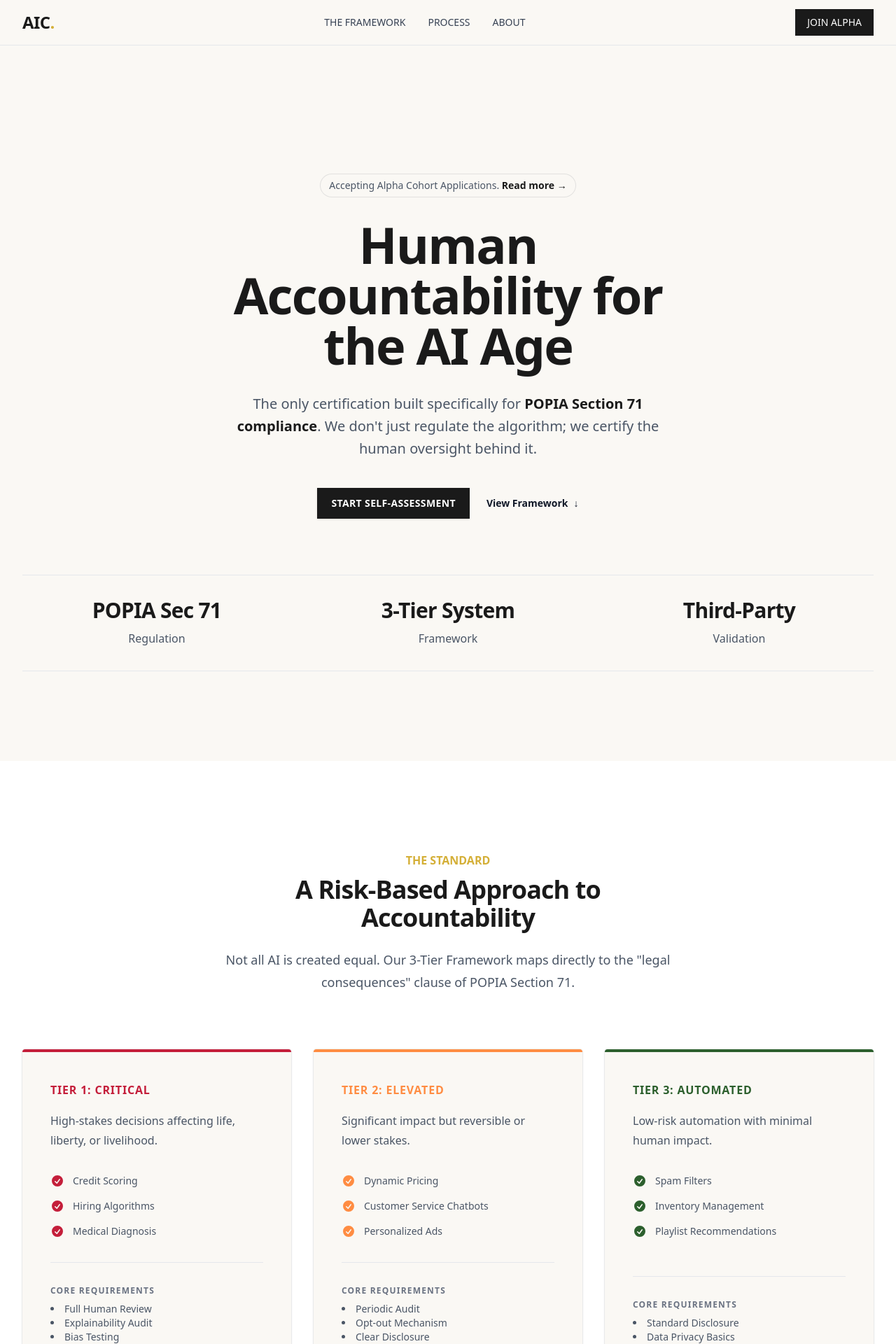
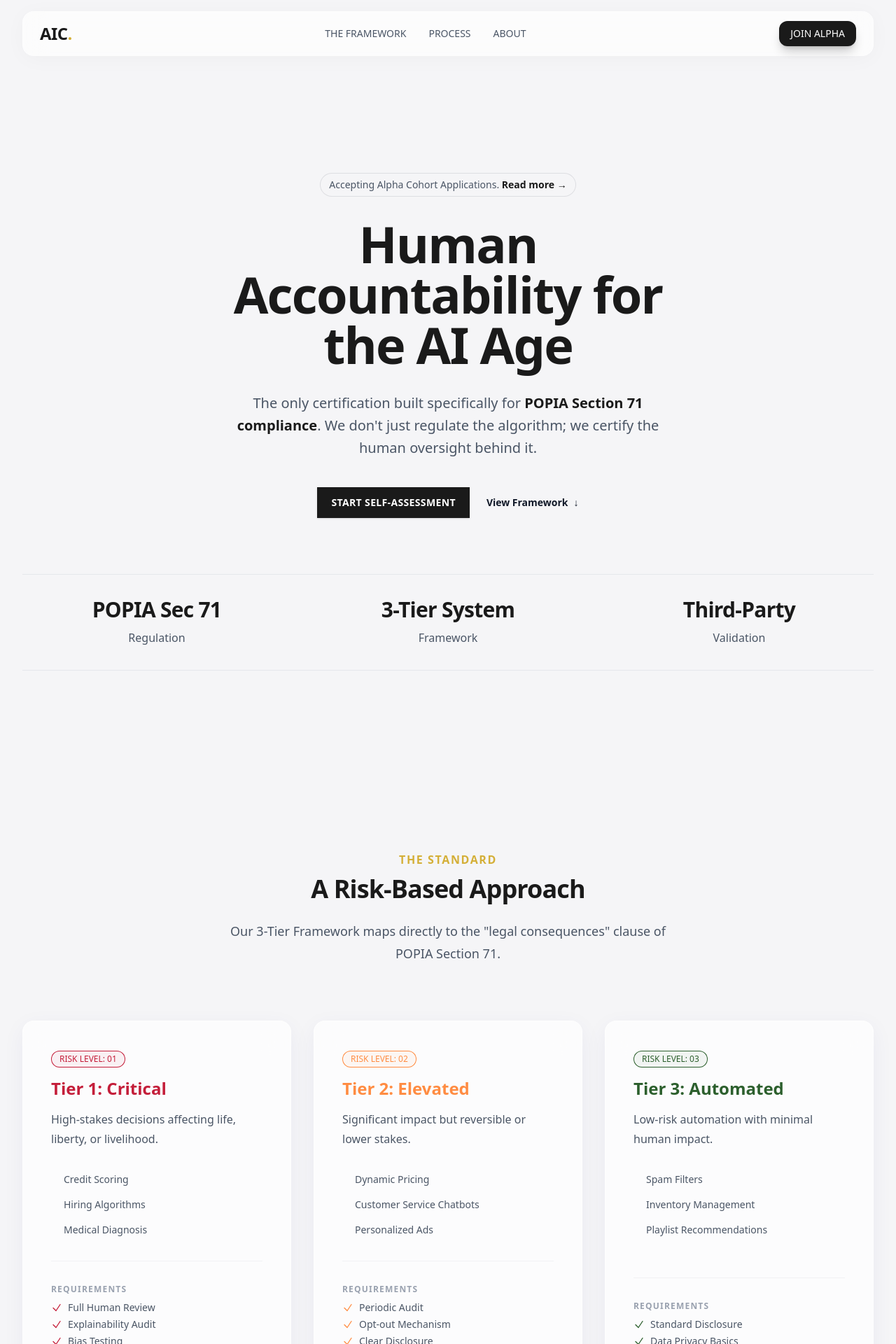
Before and after one commit to z-wilken/aic-platform, a Next.js app in the folder apps/web/: page / in a window 1280 px wide. Shown: the top 1920 px of the page at 70% size. Built offline with nearby package versions, Linux system fonts and the light colour scheme.

Commit message:
style: implement glassmorphism aesthetic (Apple-like transparency)

```diff
--- a/apps/web/app/components/Navbar.tsx
+++ b/apps/web/app/components/Navbar.tsx
@@ -2,28 +2,28 @@ import Link from 'next/link';
 
 export default function Navbar() {
   return (
-    <nav className="sticky top-0 z-50 w-full border-b border-gray-200 bg-aic-bg/95 backdrop-blur-sm">
-      <div className="mx-auto flex h-16 max-w-7xl items-center justify-between px-4 sm:px-6 lg:px-8">
+    <nav className="sticky top-4 z-50 w-full px-4 sm:px-6 lg:px-8">
+      <div className="mx-auto max-w-7xl glass rounded-2xl flex h-16 items-center justify-between px-6 transition-all duration-300 hover:shadow-lg">
         <div className="flex items-center">
           <Link href="/" className="font-serif text-2xl font-bold tracking-tight text-aic-black">
             AIC<span className="text-aic-gold">.</span>
           </Link>
         </div>
         <div className="hidden md:flex md:items-center md:space-x-8">
-          <Link href="#framework" className="font-mono text-sm font-medium text-gray-700 hover:text-aic-black">
+          <Link href="#framework" className="font-mono text-sm font-medium text-gray-600 hover:text-aic-black transition-colors">
             THE FRAMEWORK
           </Link>
-          <Link href="#process" className="font-mono text-sm font-medium text-gray-700 hover:text-aic-black">
+          <Link href="#process" className="font-mono text-sm font-medium text-gray-600 hover:text-aic-black transition-colors">
             PROCESS
           </Link>
-          <Link href="#about" className="font-mono text-sm font-medium text-gray-700 hover:text-aic-black">
+          <Link href="#about" className="font-mono text-sm font-medium text-gray-600 hover:text-aic-black transition-colors">
             ABOUT
           </Link>
         </div>
         <div className="flex items-center">
           <Link
             href="/alpha"
-            className="rounded-none border border-aic-black bg-aic-black px-4 py-2 font-mono text-sm font-medium text-white transition hover:bg-transparent hover:text-aic-black"
+            className="rounded-xl bg-aic-black px-4 py-2 font-mono text-sm font-medium text-white shadow-lg shadow-black/20 transition-transform hover:scale-105 active:scale-95"
           >
             JOIN ALPHA
           </Link>
--- a/apps/web/app/components/TierFramework.tsx
+++ b/apps/web/app/components/TierFramework.tsx
@@ -3,9 +3,9 @@ export default function TierFramework() {
     {
       id: 1,
       name: 'Tier 1: Critical',
-      color: 'aic-red',
-      borderColor: 'border-aic-red',
-      bgColor: 'bg-aic-red',
+      color: 'text-aic-red',
+      borderColor: 'border-aic-red/20',
+      bgColor: 'bg-aic-red/5',
       description: 'High-stakes decisions affecting life, liberty, or livelihood.',
       examples: ['Credit Scoring', 'Hiring Algorithms', 'Medical Diagnosis'],
       requirements: ['Full Human Review', 'Explainability Audit', 'Bias Testing'],
@@ -13,9 +13,9 @@ export default function TierFramework() {
     {
       id: 2,
       name: 'Tier 2: Elevated',
-      color: 'aic-orange',
-      borderColor: 'border-aic-orange',
-      bgColor: 'bg-aic-orange',
+      color: 'text-aic-orange',
+      borderColor: 'border-aic-orange/20',
+      bgColor: 'bg-aic-orange/5',
       description: 'Significant impact but reversible or lower stakes.',
       examples: ['Dynamic Pricing', 'Customer Service Chatbots', 'Personalized Ads'],
       requirements: ['Periodic Audit', 'Opt-out Mechanism', 'Clear Disclosure'],
@@ -23,9 +23,9 @@ export default function TierFramework() {
     {
       id: 3,
       name: 'Tier 3: Automated',
-      color: 'aic-green',
-      borderColor: 'border-aic-green',
-      bgColor: 'bg-aic-green',
+      color: 'text-aic-green',
+      borderColor: 'border-aic-green/20',
+      bgColor: 'bg-aic-green/5',
       description: 'Low-risk automation with minimal human impact.',
       examples: ['Spam Filters', 'Inventory Management', 'Playlist Recommendations'],
       requirements: ['Standard Disclosure', 'Data Privacy Basics'],
@@ -33,22 +33,25 @@ export default function TierFramework() {
   ];
 
   return (
-    <div id="framework" className="bg-white py-24 sm:py-32">
+    <div id="framework" className="py-24 sm:py-32 relative">
       <div className="mx-auto max-w-7xl px-6 lg:px-8">
         <div className="mx-auto max-w-2xl text-center">
-          <h2 className="font-mono text-base font-semibold leading-7 text-aic-gold">THE STANDARD</h2>
+          <h2 className="font-mono text-base font-semibold leading-7 text-aic-gold uppercase tracking-widest">The Standard</h2>
           <p className="mt-2 font-serif text-3xl font-bold tracking-tight text-aic-black sm:text-4xl">
-            A Risk-Based Approach to Accountability
+            A Risk-Based Approach
           </p>
           <p className="mt-6 text-lg leading-8 text-gray-600 font-serif">
-            Not all AI is created equal. Our 3-Tier Framework maps directly to the "legal consequences" clause of POPIA Section 71.
+            Our 3-Tier Framework maps directly to the "legal consequences" clause of POPIA Section 71.
           </p>
         </div>
         <div className="mx-auto mt-16 grid max-w-2xl grid-cols-1 gap-6 sm:mt-20 lg:mx-0 lg:max-w-none lg:grid-cols-3 lg:gap-8">
           {tiers.map((tier) => (
-            <div key={tier.id} className={`flex flex-col justify-between rounded-sm border-t-4 ${tier.borderColor} bg-aic-bg p-8 shadow-sm ring-1 ring-gray-900/5 sm:p-10 transition hover:shadow-md`}>
+            <div key={tier.id} className={`flex flex-col justify-between rounded-2xl glass-card p-8 sm:p-10 transition-all duration-300 hover:scale-[1.02] hover:shadow-xl`}>
               <div>
-                <h3 className={`text-base font-bold leading-7 ${tier.id === 1 ? 'text-aic-red' : tier.id === 2 ? 'text-aic-orange' : 'text-aic-green'} font-mono uppercase tracking-wider`}>
+                <div className={`inline-flex items-center rounded-full px-3 py-1 text-xs font-medium ${tier.bgColor} ${tier.color} ring-1 ring-inset ${tier.borderColor} mb-4 font-mono`}>
+                    RISK LEVEL: 0{tier.id}
+                </div>
+                <h3 className={`text-2xl font-bold leading-7 ${tier.color} font-serif`}>
                   {tier.name}
                 </h3>
                 <p className="mt-4 text-base leading-7 text-gray-600 font-serif">
@@ -56,20 +59,23 @@ export default function TierFramework() {
                 </p>
                 <ul role="list" className="mt-8 space-y-3 text-sm leading-6 text-gray-600 font-mono">
                   {tier.examples.map((example) => (
-                    <li key={example} className="flex gap-x-3">
-                      <svg className={`h-6 w-5 flex-none ${tier.id === 1 ? 'text-aic-red' : tier.id === 2 ? 'text-aic-orange' : 'text-aic-green'}`} viewBox="0 0 20 20" fill="currentColor" aria-hidden="true">
-                        <path fillRule="evenodd" d="M10 18a8 8 0 100-16 8 8 0 000 16zm3.857-9.809a.75.75 0 00-1.214-.882l-3.483 4.79-1.88-1.88a.75.75 0 10-1.06 1.061l2.5 2.5a.75.75 0 001.137-.089l4-5.5z" clipRule="evenodd" />
-                      </svg>
+                    <li key={example} className="flex gap-x-3 items-center">
+                      <div className={`h-1.5 w-1.5 rounded-full ${tier.color.replace('text-', 'bg-')}`}></div>
                       {example}
                     </li>
                   ))}
                 </ul>
               </div>
-              <div className="mt-8 pt-8 border-t border-gray-200">
-                 <p className="text-xs font-bold text-gray-500 uppercase tracking-widest mb-2 font-mono">Core Requirements</p>
-                 <ul className="list-disc list-inside text-sm text-gray-600 font-serif">
+              <div className="mt-8 pt-8 border-t border-gray-200/50">
+                 <p className="text-xs font-bold text-gray-400 uppercase tracking-widest mb-2 font-mono">Requirements</p>
+                 <ul className="text-sm text-gray-600 font-serif space-y-1">
                     {tier.requirements.map((req) => (
-                        <li key={req}>{req}</li>
+                        <li key={req} className="flex items-center gap-2">
+                             <svg className={`h-4 w-4 ${tier.color}`} fill="none" viewBox="0 0 24 24" strokeWidth="2" stroke="currentColor">
+                                <path strokeLinecap="round" strokeLinejoin="round" d="M4.5 12.75l6 6 9-13.5" />
+                             </svg>
+                             {req}
+                        </li>
                     ))}
                  </ul>
               </div>
--- a/apps/web/app/globals.css
+++ b/apps/web/app/globals.css
@@ -4,21 +4,41 @@
   /* Typography */
   --font-serif: var(--font-crimson-pro), serif;
   --font-mono: var(--font-ibm-plex-mono), monospace;
-  --font-sans: var(--font-crimson-pro), sans-serif; /* Default to serif for editorial feel */
+  --font-sans: var(--font-crimson-pro), sans-serif;
 
   /* Color Palette */
   --color-aic-black: #1a1a1a;
-  --color-aic-bg: #faf8f4;
-  --color-aic-red: #c41e3a;    /* Tier 1 */
-  --color-aic-orange: #ff8c42; /* Tier 2 */
-  --color-aic-green: #2c5f2d;  /* Tier 3 */
-  --color-aic-gold: #d4af37;   /* Accent */
+  --color-aic-bg: #f5f5f7; /* Apple-like light gray background */
+  --color-aic-red: #c41e3a;
+  --color-aic-orange: #ff8c42;
+  --color-aic-green: #2c5f2d;
+  --color-aic-gold: #d4af37;
 }
 
 /* Base Styles */
 body {
   background-color: var(--color-aic-bg);
   color: var(--color-aic-black);
+  background-image: radial-gradient(at 0% 0%, rgba(212, 175, 55, 0.1) 0px, transparent 50%),
+                    radial-gradient(at 100% 0%, rgba(196, 30, 58, 0.05) 0px, transparent 50%); /* Subtle premium glow */
+  background-attachment: fixed;
+}
+
+/* Glassmorphism Utilities */
+@utility glass {
+  background-color: rgba(255, 255, 255, 0.65);
+  backdrop-filter: blur(16px);
+  -webkit-backdrop-filter: blur(16px);
+  border: 1px solid rgba(255, 255, 255, 0.3);
+  box-shadow: 0 4px 30px rgba(0, 0, 0, 0.03);
+}
+
+@utility glass-card {
+  background-color: rgba(255, 255, 255, 0.7);
+  backdrop-filter: blur(20px);
+  -webkit-backdrop-filter: blur(20px);
+  border: 1px solid rgba(255, 255, 255, 0.5);
+  box-shadow: 0 8px 32px 0 rgba(31, 38, 135, 0.05);
 }
 
 /* Editorial Typography Utilities */
```
